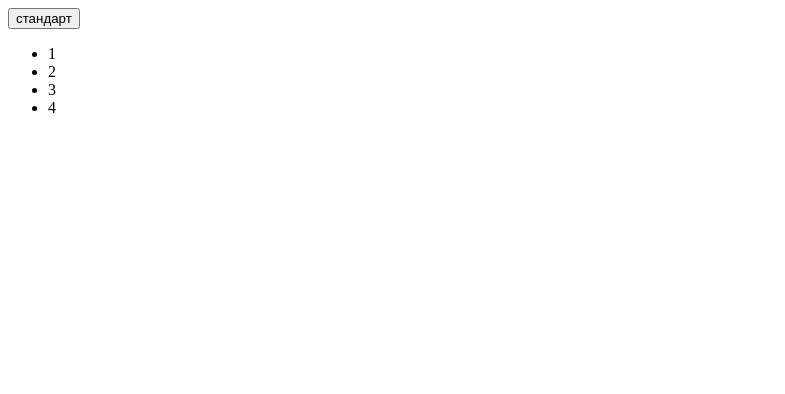
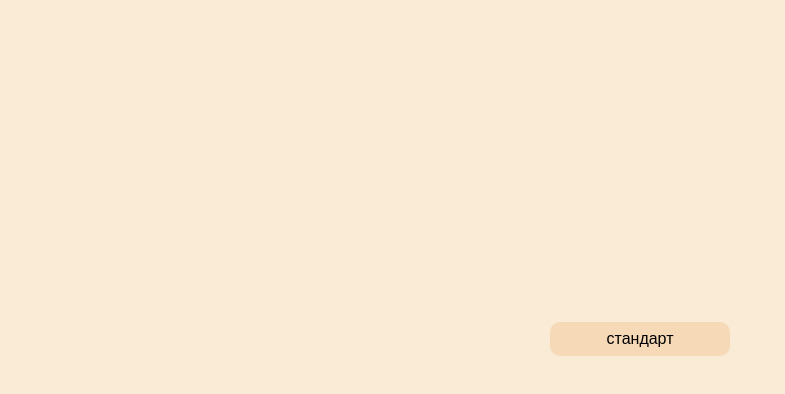
Before and after one commit to 1Kingisback1/selectMenu, a plain HTML site: page index.html in a window 1280 px wide. Shown: the whole page, without its empty margins (0-785 px from the left). Drawn offline with Linux system fonts and the light colour scheme; the site is published under a folder, as on GitHub Pages, so addresses that start at the root find nothing.

Commit message:
change html

```diff
--- a/index.html
+++ b/index.html
@@ -4,7 +4,7 @@
     <meta charset="UTF-8">
     <meta http-equiv="X-UA-Compatible" content="IE=edge">
     <meta name="viewport" content="width=device-width, initial-scale=1.0">
-    <link rel="stylesheet" href="/css/style.css">
+    <link rel="stylesheet" href="./css/style.css">
     <title>Document</title>
 </head>
 <body>
@@ -22,6 +22,6 @@
 </main>
 
 
-<script src="/js/main.js"></script>
+<script src="./js/main.js"></script>
 </body>
 </html>
```
